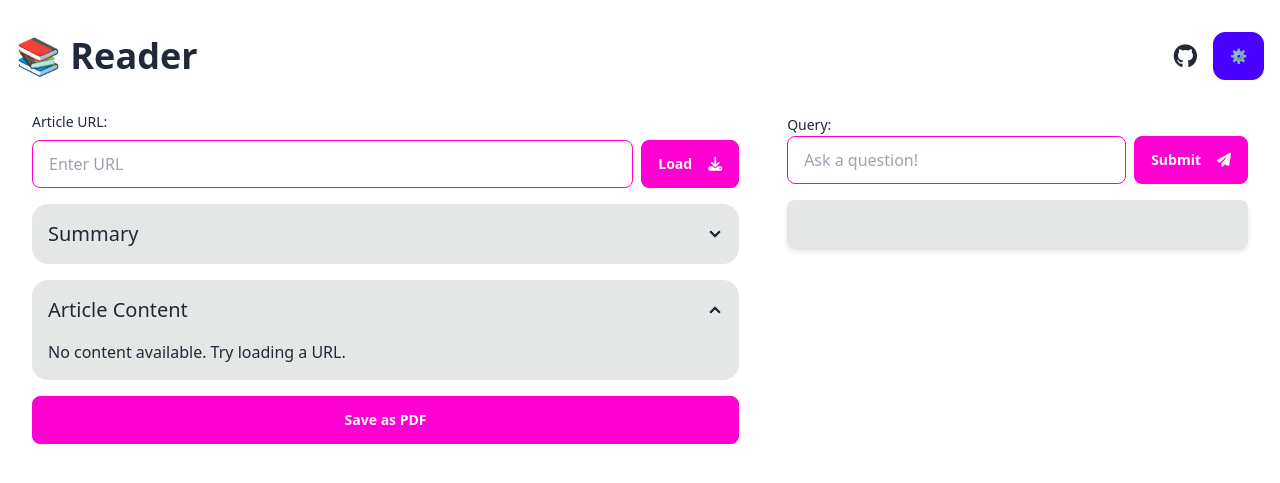
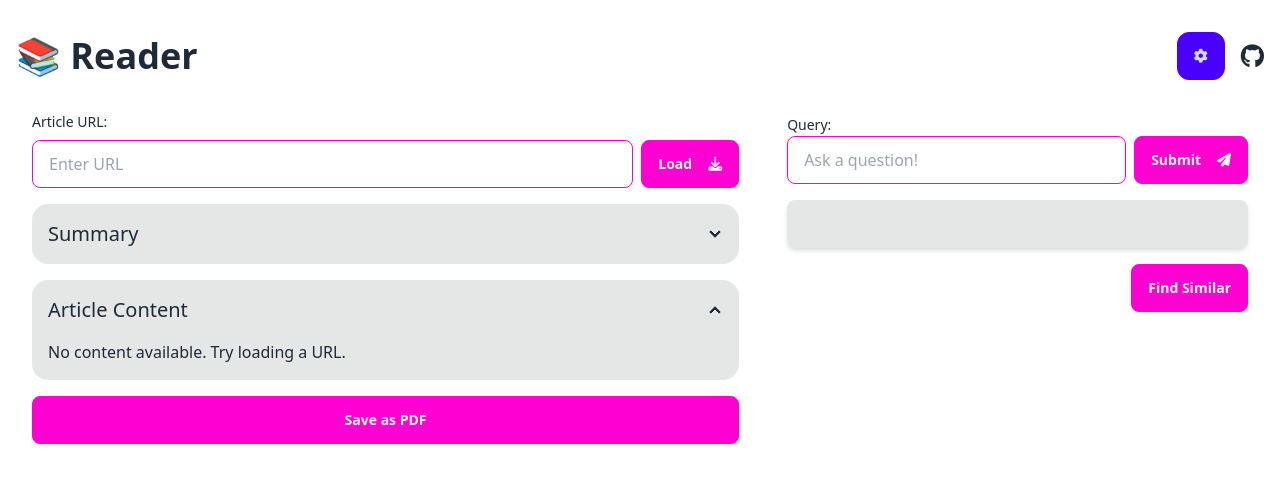
Before and after one commit to francisgreenleaf/Reader, a Flask app: page / in a window 1280 px wide. Shown: the top 483 px of the page. Run offline with Flask 3, Linux system fonts and the light colour scheme; some libraries are stand-ins or nearby versions.

Commit message:
UI changes - placeholder button

```diff
--- a/static/script.js
+++ b/static/script.js
@@ -8,7 +8,7 @@ let apiKey = '';
 const themes = [
     'light', 'dark', 'cupcake', 'bumblebee', 'emerald', 'corporate', 'synthwave',
     'retro', 'halloween', 'garden', 'forest', 'aqua',
-    'lofi', 'fantasy', 'wireframe', 'black', 'luxury', 'dracula', 'business', 'night', 'coffee', 'winter'
+    'lofi', 'fantasy', 'wireframe', 'black', 'luxury', 'dracula', 'business', 'night', 'coffee', 'winter',
 ];
 
 // Function to fetch article
--- a/templates/index.html
+++ b/templates/index.html
@@ -20,11 +20,11 @@
         <div class="flex justify-between items-center mb-8">
             <h1 id="reader" class="text-4xl font-bold">📚 Reader</h1>
             <div class="flex items-center space-x-4">
+                <button id ="settingsBtn" class="btn btn-primary rounded-xl"><i class="fa-solid fa-gear"></i></button>
+                </button>
                 <a href="https://github.com/francisgreenleaf/Reader" target="_blank" class="text-2xl">
                     <i class="fab fa-github"></i>
                 </a>
-                <button id ="settingsBtn" class="btn btn-primary rounded-xl">⚙️</button>
-                </button>
             </div>
         </div>
         <!-- Main Content -->
@@ -81,7 +81,8 @@
                     Save as PDF
                 </button>
             </div>
-            <div class="w-full lg:w-2/5 px-4"> <!-- Right Column -->
+            <!-- Right Column -->
+            <div class="w-full lg:w-2/5 px-4">
                 <label for="queryInput" class="text-sm font-medium">Query:</label>
                 <div class="flex items-center space-x-2 mb-4">
                     <input type="text" id="queryInput" placeholder="Ask a question!"
@@ -98,7 +99,12 @@
                     </svg>
                     Processing...
                 </div>
-                <div id="queryResult" class="p-6 rounded-lg shadow-md bg-base-300"></div>
+                <div id="queryResult" class="p-6 rounded-lg shadow-md bg-base-300 mb-4"></div>
+                <!-- New placeholder button -->
+                <div class="flex justify-end">
+                <button onclick="exasearch()" class="btn btn-secondary">Find Similar</button> <!-- use exasearch to find similar content-->
+                </div>
+
             </div>
         </div>
     </div>
```
